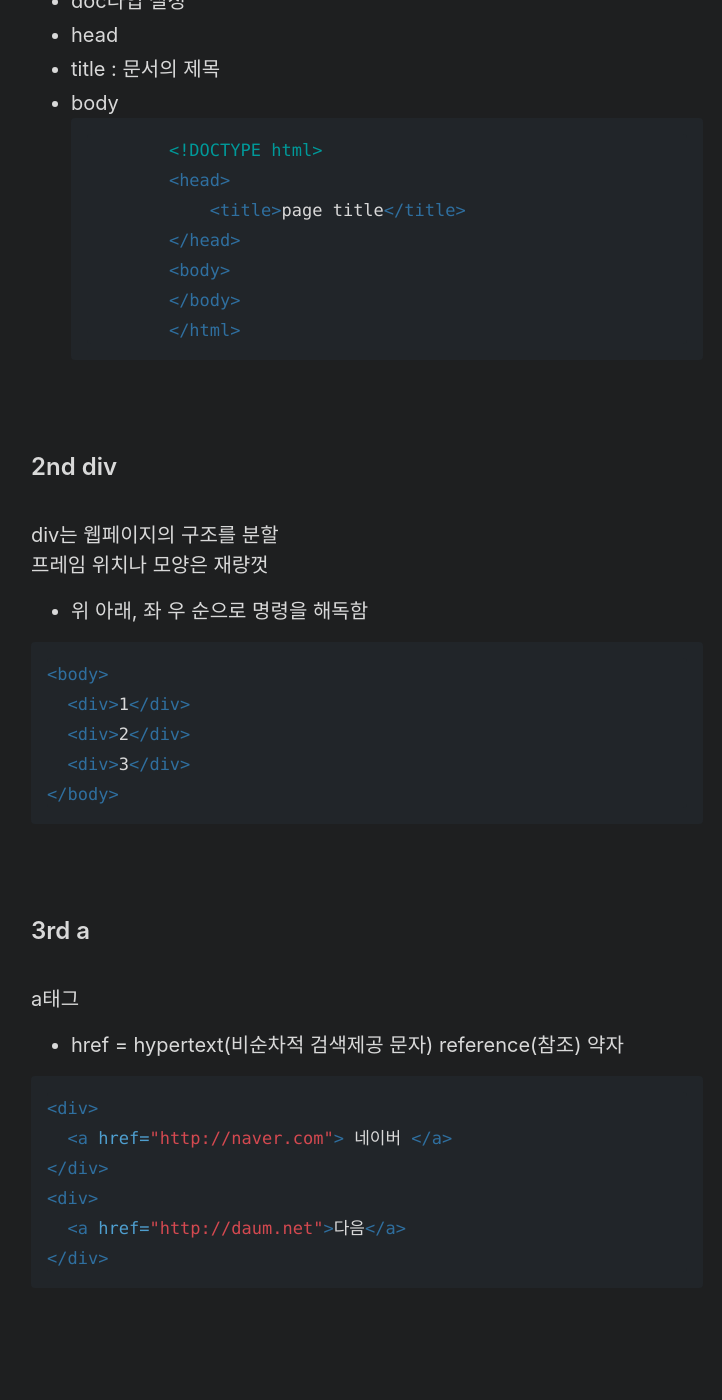
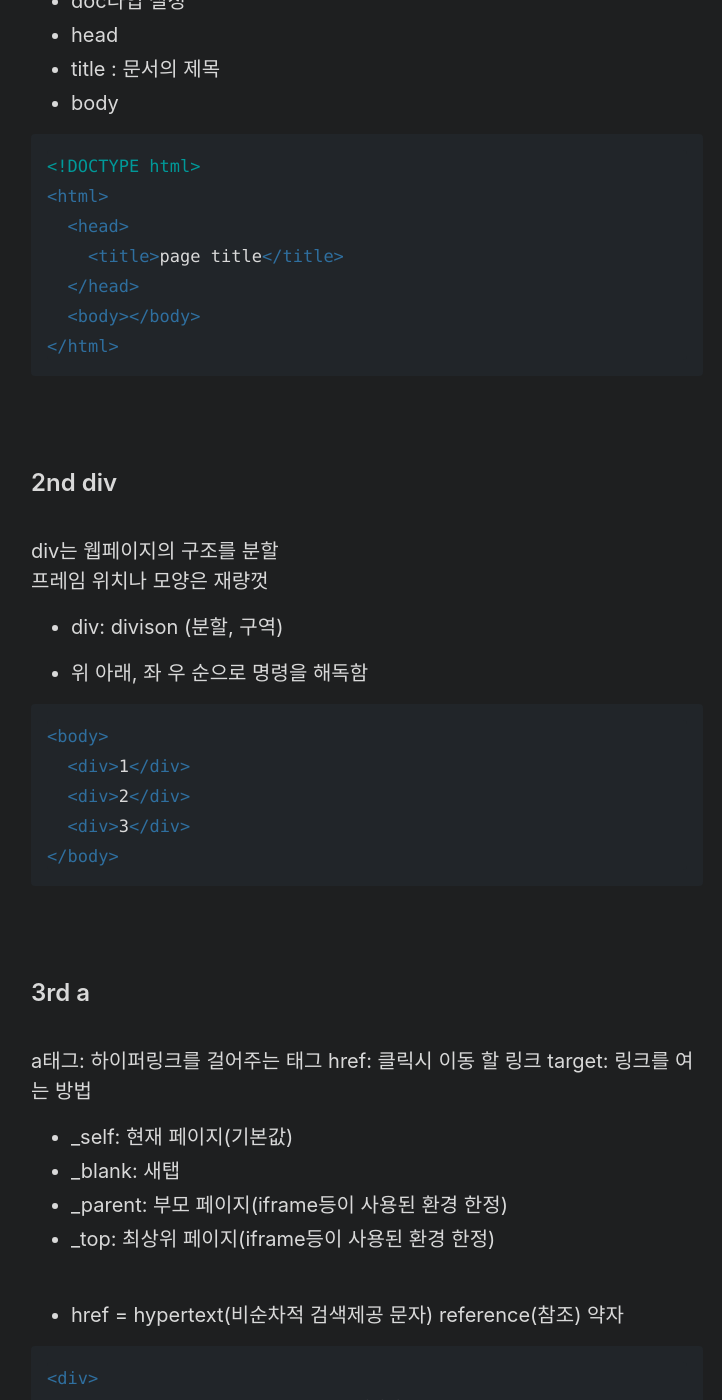
Before and after one commit to Dev-Dotoli/dev-dotoli.github.com, a Jekyll site: the page built from _posts/2022-02-13-Html-2.md, in a window 1280 px wide and 1400 px high, scrolled down 452 px. Shown: the whole window, without its empty margins (273-995 px from the left). Built offline with Jekyll 4.4.1, drawn with Linux system fonts in a browser that asks for light colours.

Commit message:
docs: 내용추가 a태그 내용추가, div약어 설명

````diff
--- a/_posts/2022-02-13-Html-2.md
+++ b/_posts/2022-02-13-Html-2.md
@@ -16,14 +16,15 @@ Html 의 기본 구성
 - head
 - title : 문서의 제목
 - body
+
 ```html
-          <!DOCTYPE html>
-          <head>
-              <title>page title</title>
-          </head>
-          <body>
-          </body>
-          </html>
+<!DOCTYPE html>
+<html>
+  <head>
+    <title>page title</title>
+  </head>
+  <body></body>
+</html>
 ```
 
 <br><br>
@@ -33,7 +34,9 @@ Html 의 기본 구성
 <br>
 div는 웹페이지의 구조를 분할
 프레임 위치나 모양은 재량껏
-<br>
+
+- div: divison (분할, 구역)
+  <br>
 
 - 위 아래, 좌 우 순으로 명령을 해독함
 
@@ -50,7 +53,14 @@ div는 웹페이지의 구조를 분할
 ## 3rd a
 
 <br>
-a태그
+a태그: 하이퍼링크를 걸어주는 태그
+href: 클릭시 이동 할  링크
+target: 링크를 여는 방법
+ - _self: 현재 페이지(기본값)
+ - _blank: 새탭
+ - _parent: 부모 페이지(iframe등이 사용된 환경 한정)
+ - _top: 최상위 페이지(iframe등이 사용된 환경 한정)
+<br><br>
 
 - href = hypertext(비순차적 검색제공 문자) reference(참조) 약자
 
````
